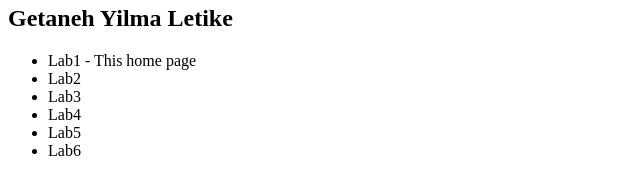
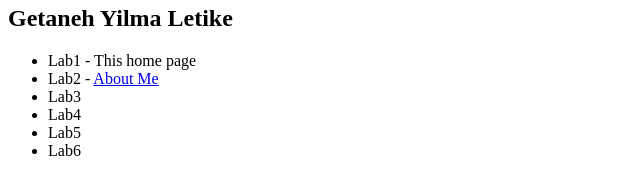
Before and after one commit to GetanehYilma/getaneh.github.io, a plain HTML site: page index.html in a window 1280 px wide. Shown: the part 283-456 px from the top of the page, 0-640 px from the left. Drawn offline with Linux system fonts and the light colour scheme.

Commit message:
Update index.html

```diff
--- a/index.html
+++ b/index.html
@@ -10,7 +10,7 @@
 
     <ul>
       <li>Lab1 - This home page</li>
-      <li>Lab2</li>
+      <li>Lab2 - <a href="https://getanehyilma.github.io/aboutme.github.io/">About Me</a></li>
       <li>Lab3</li>
       <li>Lab4</li>
       <li>Lab5</li>
```
